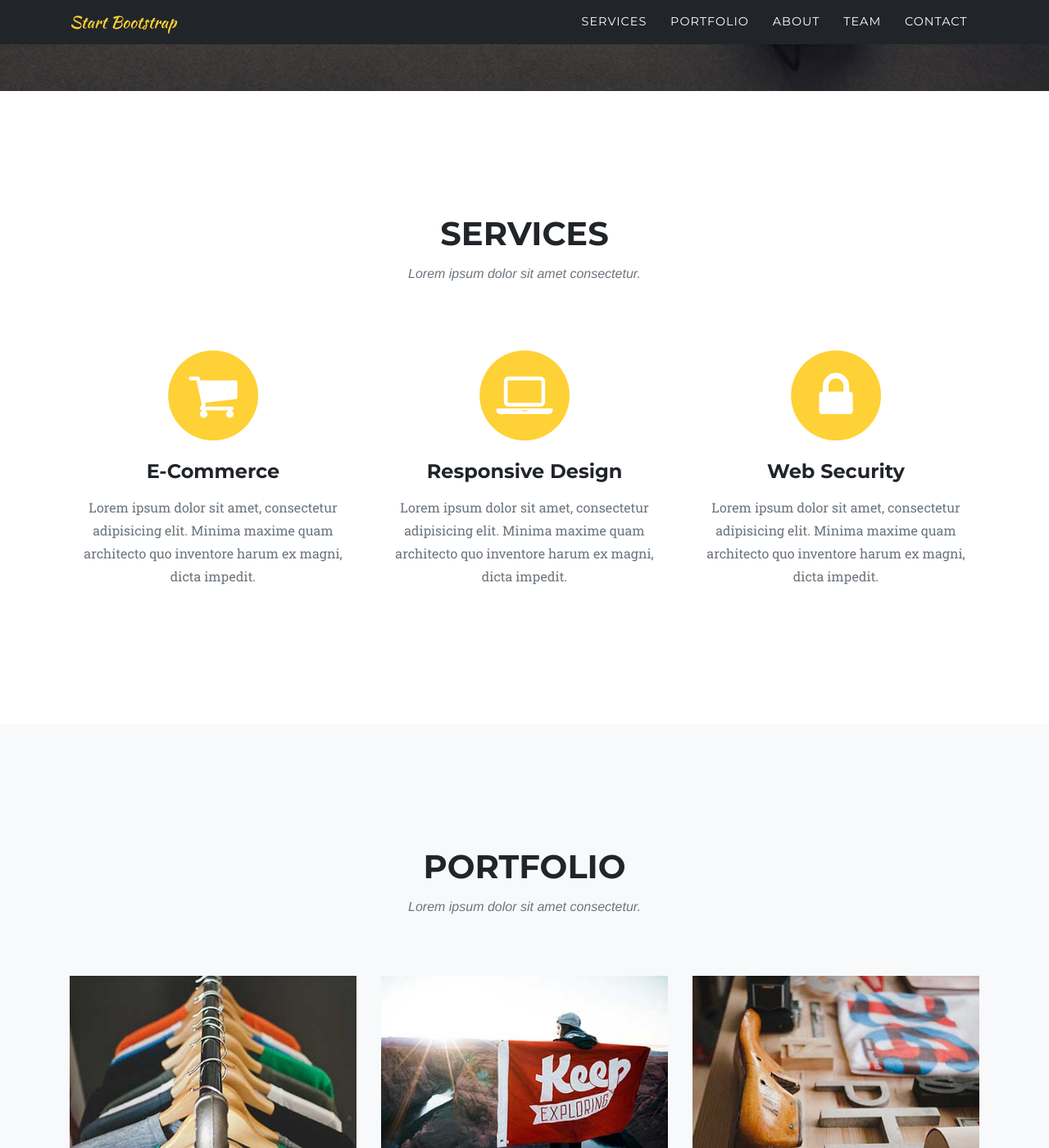
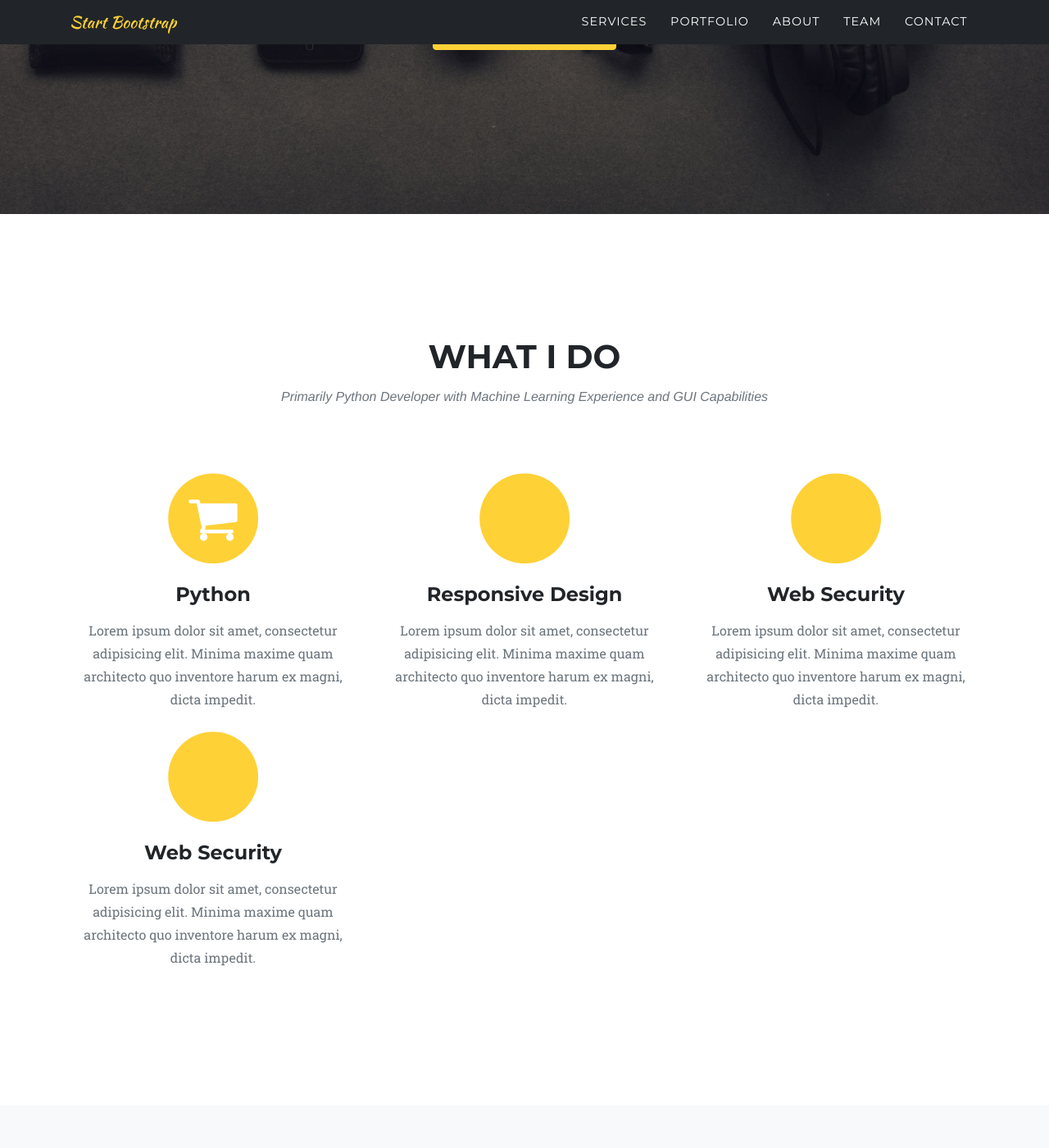
Before and after one commit to limjix/limjix.github.io, a Jekyll site: the page built from index.md, in a window 1280 px wide and 1400 px high, scrolled down 648 px. Shown: the whole window at 82% size. Built offline with Jekyll 4.4.1, drawn with Linux system fonts in a browser that asks for light colours; some web fonts are replaced; some of the changed text lies outside the part shown.

Commit message:
editing data test

```diff
--- a/_config.yml
+++ b/_config.yml
@@ -1,6 +1,6 @@
-title: Agency - Start Bootstrap Theme
-description: ''
-author: ''
+title: John Lim Ji Xiong
+description: 'Python Software and AI Developer'
+author: 'John Lim'
 
 sass:
   style: compressed
--- a/_data/home.yml
+++ b/_data/home.yml
@@ -1,19 +1,22 @@
 intro:
-  lead-in: "Welcome To Our Studio!"
-  heading: It's Nice To Meet You
+  lead-in: "Hello My Name is John"
+  heading: Python | Machine Learning | Hardware PLC/IOT Integrator
   btn: Tell Me More
 
 services:
-  heading: Services
-  subheading: Lorem ipsum dolor sit amet consectetur.
+  heading: What I do
+  subheading: Primarily Python Developer with Machine Learning Experience and GUI Capabilities
   service:
     - icon: fa fa-shopping-cart
-      heading: E-Commerce
+      heading: Python
       text: Lorem ipsum dolor sit amet, consectetur adipisicing elit. Minima maxime quam architecto quo inventore harum ex magni, dicta impedit.
-    - icon: fa fa-laptop
+    - icon: GUI
       heading: Responsive Design
       text: Lorem ipsum dolor sit amet, consectetur adipisicing elit. Minima maxime quam architecto quo inventore harum ex magni, dicta impedit.
-    - icon: fa fa-lock
+    - icon: Machine Learning / AI
+      heading: Web Security
+      text: Lorem ipsum dolor sit amet, consectetur adipisicing elit. Minima maxime quam architecto quo inventore harum ex magni, dicta impedit.
+    - icon: Machine Learning / AI
       heading: Web Security
       text: Lorem ipsum dolor sit amet, consectetur adipisicing elit. Minima maxime quam architecto quo inventore harum ex magni, dicta impedit.
 
```
